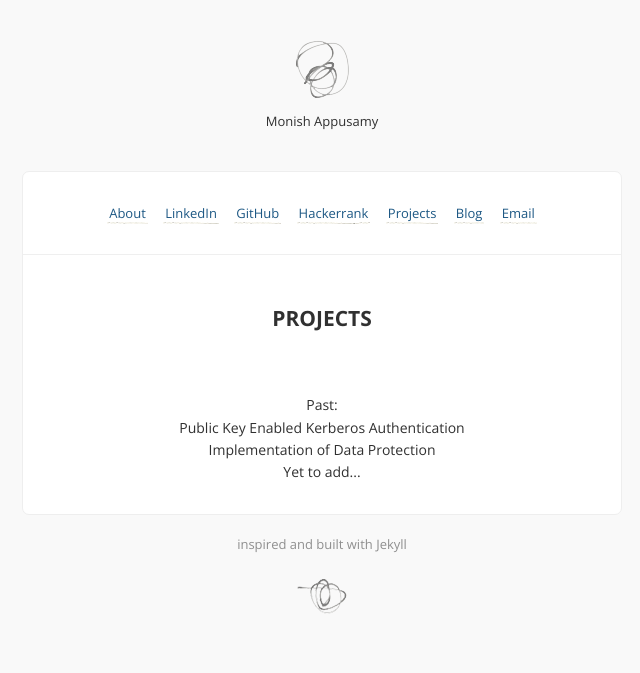
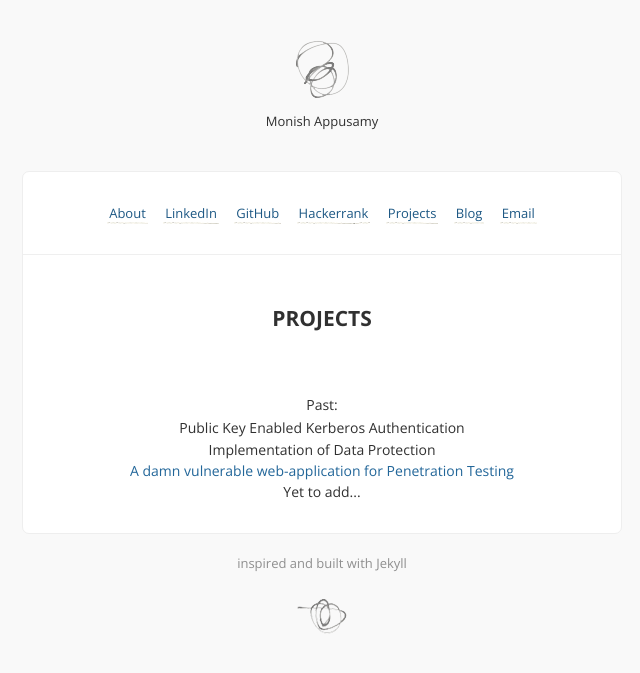
Before and after one commit to monishappusamy/monishappusamy.github.io, a Jekyll site: the page built from projects.md, in a window 1280 px wide. Shown: the top 673 px of the page, without its empty margins (318-958 px from the left). Built offline with Jekyll 4.4.1, drawn with Linux system fonts in a browser that asks for light colours; Markdown is read by kramdown in place of the engine named in the settings; comment, search, counter and statistics services are not loaded.

Commit message:
Update projects.md

```diff
--- a/projects.md
+++ b/projects.md
@@ -7,6 +7,7 @@ Past: <br>
 
 Public Key Enabled Kerberos Authentication<br>
 Implementation of Data Protection<br>
+<a href="https://github.com/monishappusamy/h-app">A damn vulnerable web-application for Penetration Testing</a><br>
 
 
 Yet to add...
```
